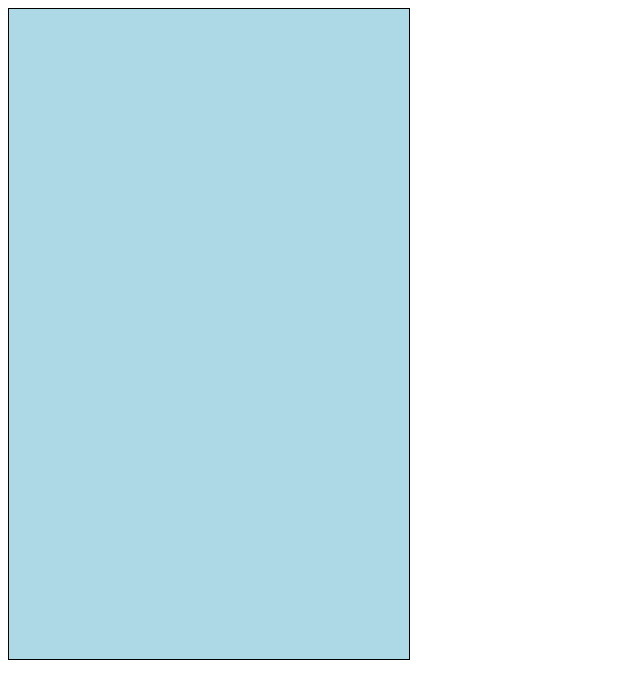
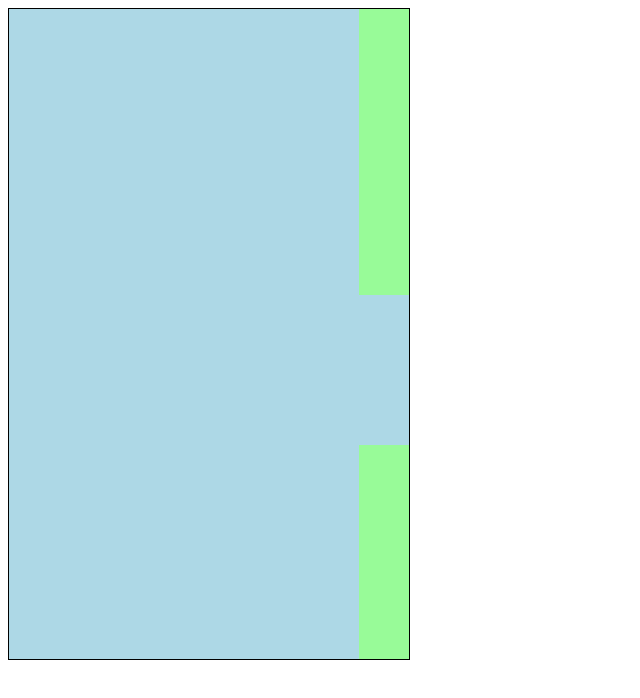
Before and after one commit to sir-radar/flappyBirdClone, a Svelte app: page / in a window 1280 px wide. Shown: the top 698 px of the page, without its empty margins (0-640 px from the left). Built offline with nearby package versions, Linux system fonts and the light colour scheme.

Commit message:
added pipe componet and display in game

```diff
--- a/src/Game.svelte
+++ b/src/Game.svelte
@@ -1,5 +1,6 @@
 <script lang="ts">
     import { GameController } from "./game";
+    import Pipe from "./Pipe.svelte";
     const game = new GameController();
     let frame = game.newGame();
 </script>
@@ -13,4 +14,7 @@
     }
 </style>
 
-<main style="width:{frame.width}px; height:{frame.height}px;" class="game" />
+<main style="width:{frame.width}px; height:{frame.height}px;" class="game">
+    <Pipe pipe={frame.firstPipe} />
+    <Pipe pipe={frame.secondPipe} />
+</main>
--- /dev/null
+++ b/src/Pipe.svelte
@@ -0,0 +1,20 @@
+<script lang="ts">
+    import type { PipePair } from "./game";
+    export let pipe: PipePair;
+</script>
+
+<style>
+    .pipe {
+        position: absolute;
+        background-color: palegreen;
+    }
+</style>
+
+{#if pipe.show}
+    <section
+        style="left:{pipe.left}px; top:{pipe.topPipe.top}px; width:{pipe.width}px; height:{pipe.topPipe.height}px"
+        class="top-pipe pipe" />
+    <section
+        style="left:{pipe.left}px; top:{pipe.bottomPipe.top}px; width:{pipe.width}px; height:{pipe.bottomPipe.height}px"
+        class="bottom-pipe pipe" />
+{/if}
```
